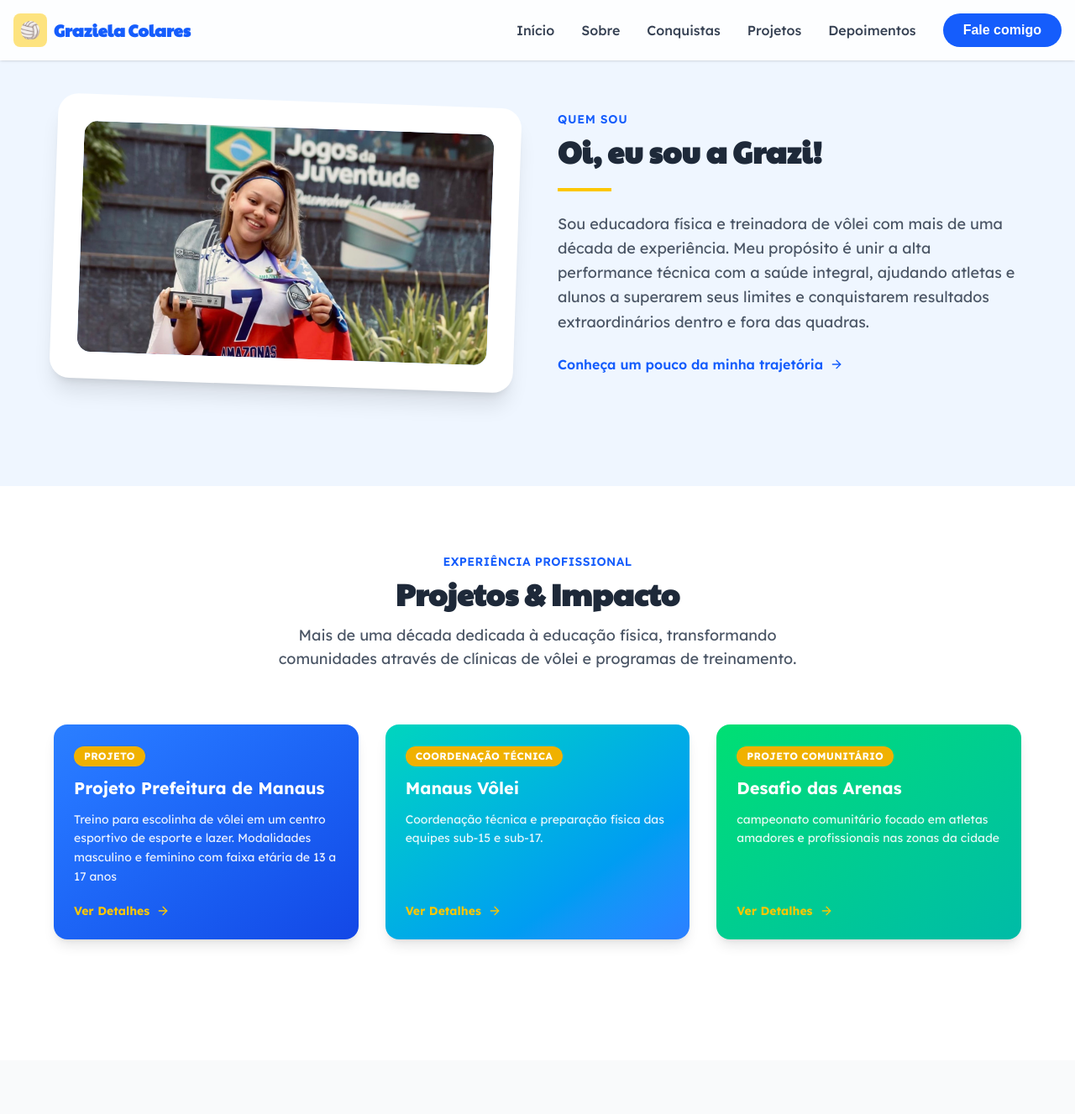
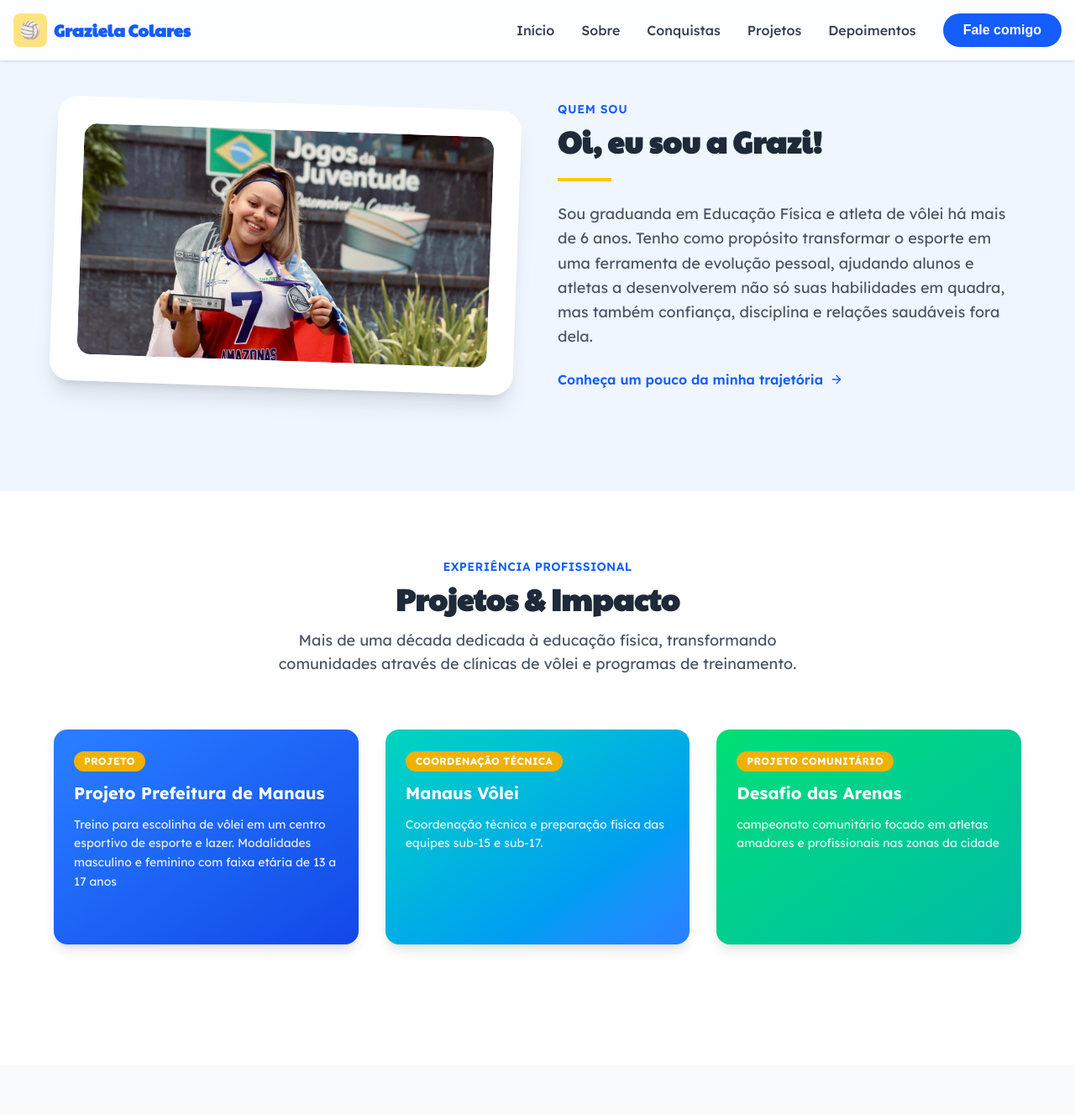
Before and after one commit to antonioalberto-dev/portifolio_grazi, a Next.js app: page / in a window 1280 px wide. Shown: the top 1327 px of the page at 84% size. Built offline with nearby package versions, Linux system fonts and the light colour scheme.

Commit message:
feat: atualiza descrição na seção About e remove botão de detalhes na seção Projects

```diff
--- a/src/components/About.tsx
+++ b/src/components/About.tsx
@@ -41,10 +41,7 @@ export default function About() {
             </div>
 
             <p className="text-lg text-gray-600 leading-relaxed font-lexend">
-              Sou educadora física e treinadora de vôlei com mais de uma década de experiência.
-              Meu propósito é unir a alta performance técnica com a saúde integral, ajudando
-              atletas e alunos a superarem seus limites e conquistarem resultados extraordinários
-              dentro e fora das quadras.
+              Sou graduanda em Educação Física e atleta de vôlei há mais de 6 anos. Tenho como propósito transformar o esporte em uma ferramenta de evolução pessoal, ajudando alunos e atletas a desenvolverem não só suas habilidades em quadra, mas também confiança, disciplina e relações saudáveis fora dela.
             </p>
 
             <button
--- a/src/components/Projects.tsx
+++ b/src/components/Projects.tsx
@@ -52,12 +52,6 @@ export default function Projects() {
                     <h4 className="text-xl font-bold mb-3">{project.title}</h4>
                     <p className="text-sm opacity-90 leading-relaxed">{project.description}</p>
                   </div>
-                  <div className="flex items-center justify-between">
-                    <button className="flex items-center text-yellow-400 font-bold text-sm hover:text-yellow-300 transition-colors">
-                      Ver Detalhes
-                      <ArrowRight className="ml-2 w-4 h-4" />
-                    </button>
-                  </div>
                 </div>
               </div>
             );
```
